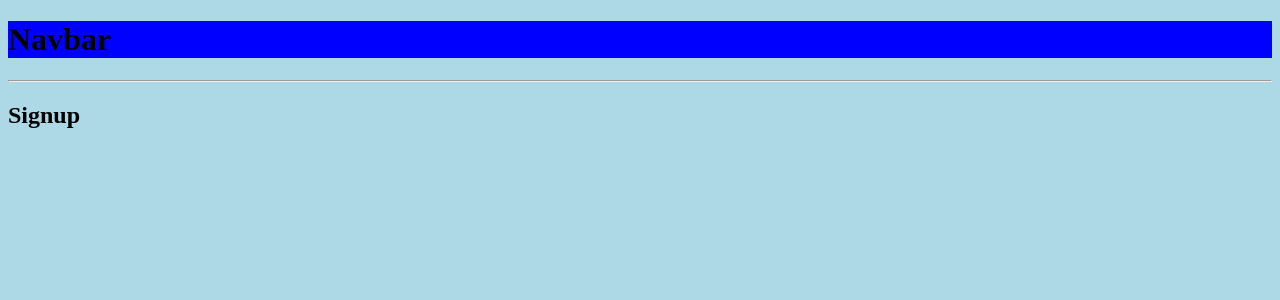
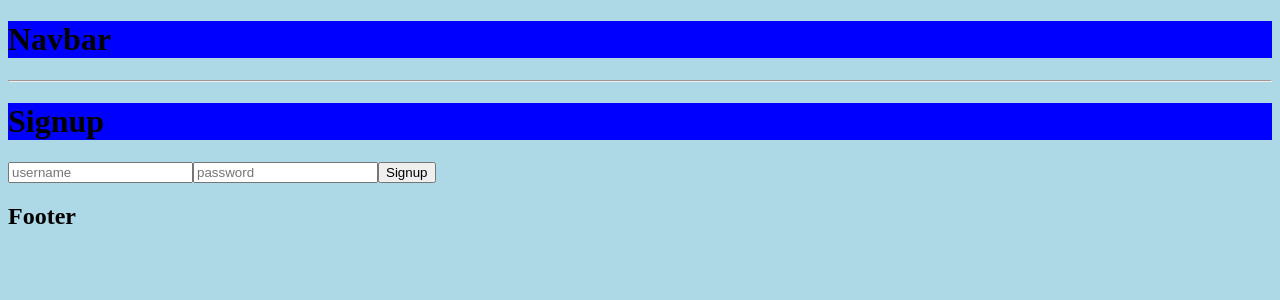
Before and after one commit to palmtopj/assist-tech, a React (Create React App) app: page /signup in a window 1280 px wide. Shown: the top 300 px of the page. Built offline with nearby package versions, Linux system fonts and the light colour scheme.

Commit message:
added the signin and login pages and connected the API

```diff
--- a/package.json
+++ b/package.json
@@ -6,6 +6,7 @@
     "@testing-library/jest-dom": "^5.16.5",
     "@testing-library/react": "^13.4.0",
     "@testing-library/user-event": "^13.5.0",
+    "cors": "^2.8.5",
     "react": "^18.2.0",
     "react-dom": "^18.2.0",
     "react-router-dom": "^6.12.0",
--- a/src/App.js
+++ b/src/App.js
@@ -1,6 +1,8 @@
 import { BrowserRouter as Router, Routes, Route } from "react-router-dom";
 import Home from "./pages/Home";
+// import Login from "./pages/AuthForm"
 import "./app.css";
+import AuthForm from "./pages/AuthForm";
 
 function App() {
   // add stAtes here
@@ -10,12 +12,13 @@ function App() {
       <hr />
       <Routes>
         <Route path="/" element={<Home/>} />
-        <Route path="/login" element={<h2>Login</h2>} />
-        <Route path="/signup" element={<h2>Signup</h2>} />
+        <Route path="/login" element={<AuthForm usage="Login"/>} />
+        <Route path="/signup" element={<AuthForm usage="Signup"/>} />
         <Route path="/category/:id" element={<h2>Devices</h2>} />
         <Route path="/device/:id" element={<h2>Details</h2>} />
         <Route path="/*" element={<h2>404 page not found</h2>} />
     </Routes>
+    <h2>Footer</h2>
     </Router>
   );
 }
--- /dev/null
+++ b/src/pages/AuthForm/index.js
@@ -0,0 +1,38 @@
+import React, {useState} from 'react'
+// import "./style.css"
+import API from '../../utils/API';
+
+export default function AuthForm(props) {
+    const {username, setusername} = useState("");
+    const {password, setpassword} = useState("");
+    const handleChange = e=>{
+        if(e.target.name==="username"){
+        setusername(e.target.value)
+        }else {
+            setpassword(e.target.value)
+        }
+    }
+    const handleSubmit = e=>{
+        e.preventDefault();
+        if(props.usage==="Login"){
+            API.login({
+                username: username,
+                password: password
+            }).then(data=>{
+                console.log(data)
+            }).catch(err=>{
+                console.log(err);
+            })
+        }
+    }
+    return (
+        <main className="Login">
+            <h1>{props.usage}</h1>
+            <form onSubmit={handleSubmit}>
+                <input name="username" onChange={handleChange} value={username} placeholder='username'></input>
+                <input name="password" onChange={handleChange} value={password} placeholder='password'></input>
+                <button>{props.usage}</button>
+            </form>
+        </main>
+    )
+}
--- /dev/null
+++ b/src/utils/API.js
@@ -0,0 +1,35 @@
+const URL_PREFIX = "https://backendtech4all.herokuapp.com"
+
+const API = {
+  login: (userObj) => {
+    return fetch(`${URL_PREFIX}/api/user/login`, {
+      method: "POST",
+      body: JSON.stringify(userObj),
+      headers: {
+        "Content-Type": "application/json",
+      },
+    }).then((res) => {
+      if (res.ok) {
+        return res.json();
+      } else {
+        throw new Error("falied login");
+      }
+    });
+  },
+  signup: (userObj) => {
+    return fetch(`${URL_PREFIX}/api/user`, {
+      method: "POST",
+      body: JSON.stringify(userObj),
+      headers: {
+        "Content-Type": "application/json",
+      },
+    }).then((res) => {
+      if (res.ok) {
+        return res.json();
+      } else {
+        throw new Error("falied signup");
+      }
+    });
+  },
+};
+export default API;
```
Also changed, not shown: 1 other file (tests, documents, lock files or other folders).
